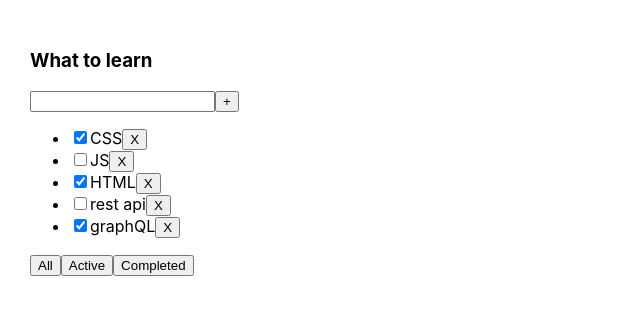
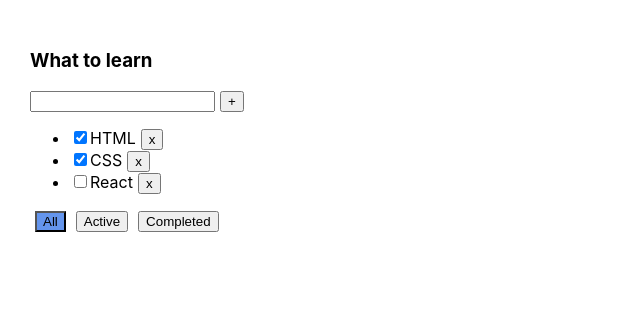
Before and after one commit to remadyt/TodoList, a React (Create React App) app: page / in a window 1280 px wide. Shown: the top 314 px of the page, without its empty margins (0-640 px from the left). Built offline with nearby package versions, Linux system fonts and the light colour scheme.

Commit message:
04-TodoList

```diff
--- a/package.json
+++ b/package.json
@@ -10,10 +10,12 @@
     "@types/node": "^12.0.0",
     "@types/react": "^16.9.0",
     "@types/react-dom": "^16.9.0",
+    "@types/uuid": "^8.3.0",
     "react": "^16.13.1",
     "react-dom": "^16.13.1",
     "react-scripts": "3.4.1",
-    "typescript": "~3.7.2"
+    "typescript": "~3.7.2",
+    "uuid": "^8.3.2"
   },
   "scripts": {
     "start": "react-scripts start",
--- a/src/App.tsx
+++ b/src/App.tsx
@@ -1,35 +1,49 @@
 import React, {useState} from 'react';
 import './App.css';
 import {TodoList} from "./TodoList";
+import {v1} from "uuid";
 
 
+export type FilterType = 'all'| 'active' | 'completed'
 
 function App() {
     let [tasks, setTasks] = useState ([
-        {id:0, title:'CSS', isDone: true},
-        {id:1, title:'JS', isDone: false},
-        {id:2, title:'HTML', isDone: true},
-        {id:3, title:'rest api', isDone: false},
-        {id:4, title:'graphQL', isDone: true},
+        {id:v1(), title:'HTML', isDone: true},
+        {id:v1(), title:'CSS', isDone: true},
+        {id:v1(), title:'React', isDone: false},
+
     ])
+    let [filter,setFilter] = useState<FilterType>('all')
 
-    function removeTask (id: number) {
+
+    function removeTask (id: string) {
         let filteredTasks = tasks.filter(t => t.id !== id)
         setTasks(filteredTasks)
     }
-
-    let [filter, setFilter] = useState<'all'| 'active' | 'completed'>('all')
     let tasksForTodoList = tasks
-        if (filter === 'active'){
-            tasksForTodoList = tasks.filter(t => t.isDone === false)
-        }
-        if (filter === 'completed') {
-            tasksForTodoList = tasks.filter(t => t.isDone === true)
-        }
-        function changeFilter (value:'all'| 'active' | 'completed') {
-            setFilter(value)
+    if (filter === 'active') {
+        tasksForTodoList = tasks.filter (t => !t.isDone)
+    }
+    if ( filter === 'completed') {
+        tasksForTodoList = tasks.filter(t => t.isDone)
+    }
+    function changeFilter (value: 'all'| 'active' | 'completed') {
+        setFilter(value)
     }
 
+    function changeStatus (id:string, isDone: boolean) {
+        let task = tasks.find( task => task.id === id)
+        if(task) {
+            task.isDone = isDone
+        }
+        setTasks([...tasks])
+    }
+    function addTask (title:string) {
+       let task = {id:v1(), title:title, isDone: false}
+       let newTask = [task,...tasks]
+        setTasks(newTask)
+
+    }
 
     return (
         <div className="App">
@@ -38,9 +52,10 @@ function App() {
                 tasks={tasksForTodoList}
                 removeTask={removeTask}
                 changeFilter={changeFilter}
+                changeStatus={changeStatus}
+                addTask={addTask}
+                filter={filter}
             />
-
-
         </div>
     )
 }
--- a/src/TodoList.tsx
+++ b/src/TodoList.tsx
@@ -1,39 +1,81 @@
-import React from "react";
-//03
+import React, {useState, KeyboardEvent, ChangeEvent} from "react";
+import {FilterType} from "./App";
+
+
 type TaskType = {
     title: string
-    id: number
+    id: string
     isDone: boolean
 }
 type PropsType = {
+    tasks: Array<TaskType>
     title: string
-    tasks: Array<TaskType>
-    removeTask: (taskID: number) => void
-    changeFilter: (value:'all'| 'active' | 'completed') => void
+    filter: FilterType
+    removeTask: (taskId: string) => void
+    addTask: (title: string) => void
+    changeFilter: (value: 'all' | 'active' | 'completed') => void
+    changeStatus: (id: string, isDone: boolean) => void
 }
 
 export function TodoList(props: PropsType) {
+    const [title, setTitle] = useState('')
+    const [error,setError] = useState<string| null>(null)
+    const addTask = () => {
+        if(title.trim() !== '') {
+        props.addTask(title)
+        setTitle('')
+        } else {
+            setError('Title is required')
+        }
+    }
+    const onKeyPressHandler = (event: KeyboardEvent<HTMLInputElement>) => {
+        if (event.key === 'Enter') {
+            addTask()
+    }}
+    const onChangeHandler = (event: ChangeEvent<HTMLInputElement>) => {
+        setTitle(event.currentTarget.value)
+        setError(null)
+    }
+    const onAllClickHandler = () => props.changeFilter('all')
+    const onActiveClickHandler = () => props.changeFilter('active')
+    const onCompletedClickHandler = () => props.changeFilter('completed')
     return (
         <div>
             <h3>{props.title}</h3>
             <div>
-                <input/>
-                <button>+</button>
+                <input
+                    className={error ? 'error' : ''}
+                    onKeyPress={onKeyPressHandler}
+                    value={title}
+                    onChange={onChangeHandler}/>
+                <button onClick={addTask}>+</button>
+                {error && <div className='error-message'>{error}</div>}
             </div>
             <ul>
                 {
-                    props.tasks.map(t => <li key={t.id}>
-                        <input type="checkbox" checked={t.isDone}/>
+                    props.tasks.map(t => {
+                        const onClickHandler = () => {
+                            props.removeTask(t.id)
+                        }
+                        const onChangeHandler = (event: ChangeEvent<HTMLInputElement>) => props.changeStatus(t.id, event.currentTarget.checked)
+                        return (
+                            <li key={t.id}>
+                                <input onChange={onChangeHandler}
+                                       type="checkbox"
+                                       checked={t.isDone}/>
                                 <span>{t.title}</span>
-                        <button onClick={() => {props.removeTask(t.id)}}>X</button>
+                                <button
+                                    onClick={onClickHandler}>
+                                    x
+                                </button>
                             </li>)
+                    })}
 
-                }
                     </ul>
                     <div>
-                <button onClick={() => {props.changeFilter('all')}}>All</button>
-                <button onClick={() => {props.changeFilter('active')}}>Active</button>
-                <button onClick={() => {props.changeFilter('completed')}}>Completed</button>
+                    <button className={props.filter === 'all' ? 'active-filter' : ''} onClick={onAllClickHandler}>All</button>
+                    <button className={props.filter === 'active' ? 'active-filter' : ''} onClick={onActiveClickHandler}>Active</button>
+                    <button className={props.filter === 'completed' ? 'active-filter' : ''} onClick={onCompletedClickHandler}>Completed</button>
                     </div>
                     </div>
                     )
--- a/src/index.css
+++ b/src/index.css
@@ -11,3 +11,18 @@ code {
   font-family: source-code-pro, Menlo, Monaco, Consolas, 'Courier New',
     monospace;
 }
+
+button {
+  margin: 0 5px 0px;
+}
+.active-filter {
+  background-color: cornflowerblue;
+}
+
+.error {
+  border: red 1px solid;
+}
+
+.error-message {
+  color: red;
+}
```
Also changed, not shown: 1 other file (tests, documents, lock files or other folders). Lines whose indentation alone changed are shown as unchanged.
